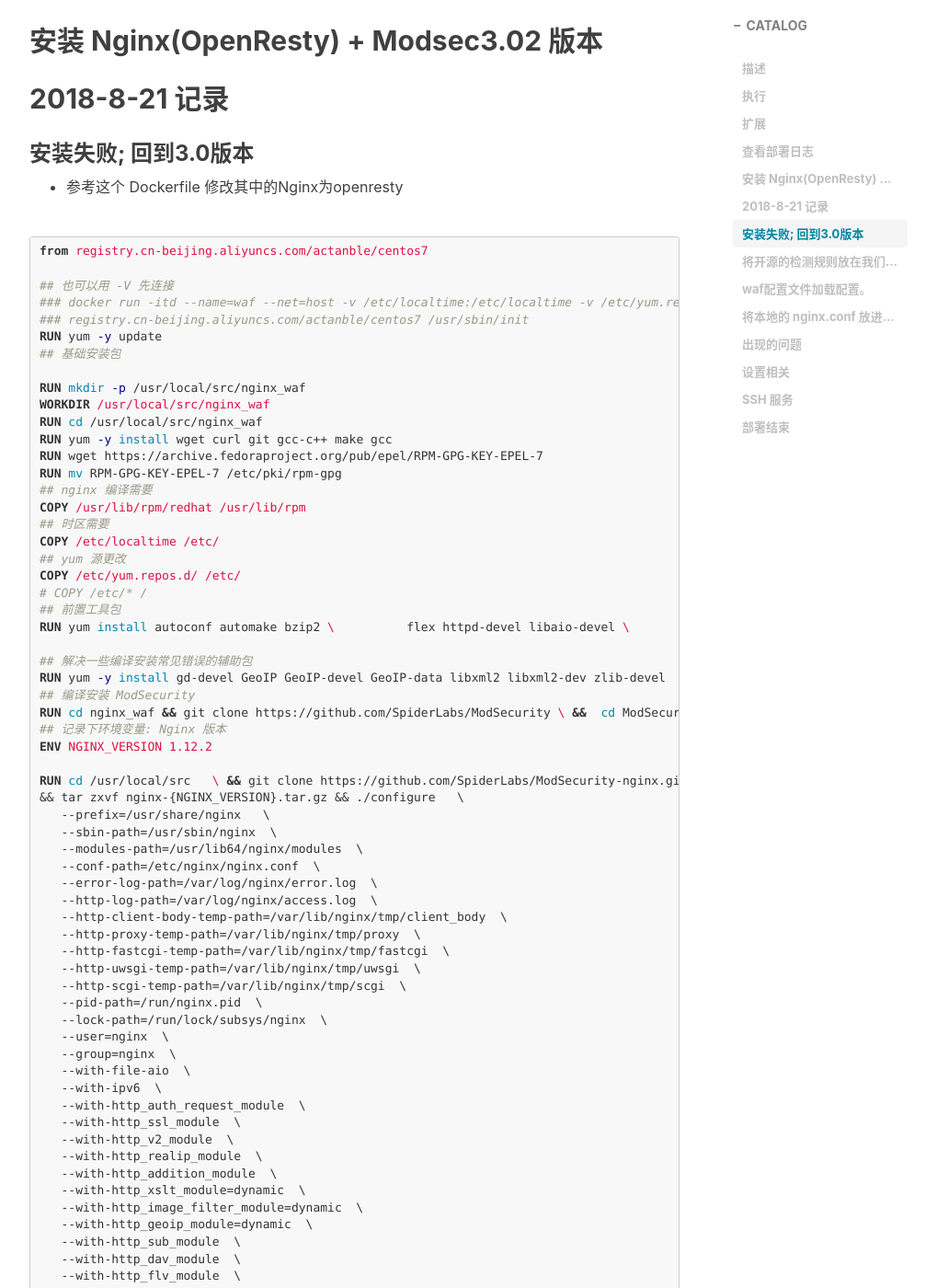
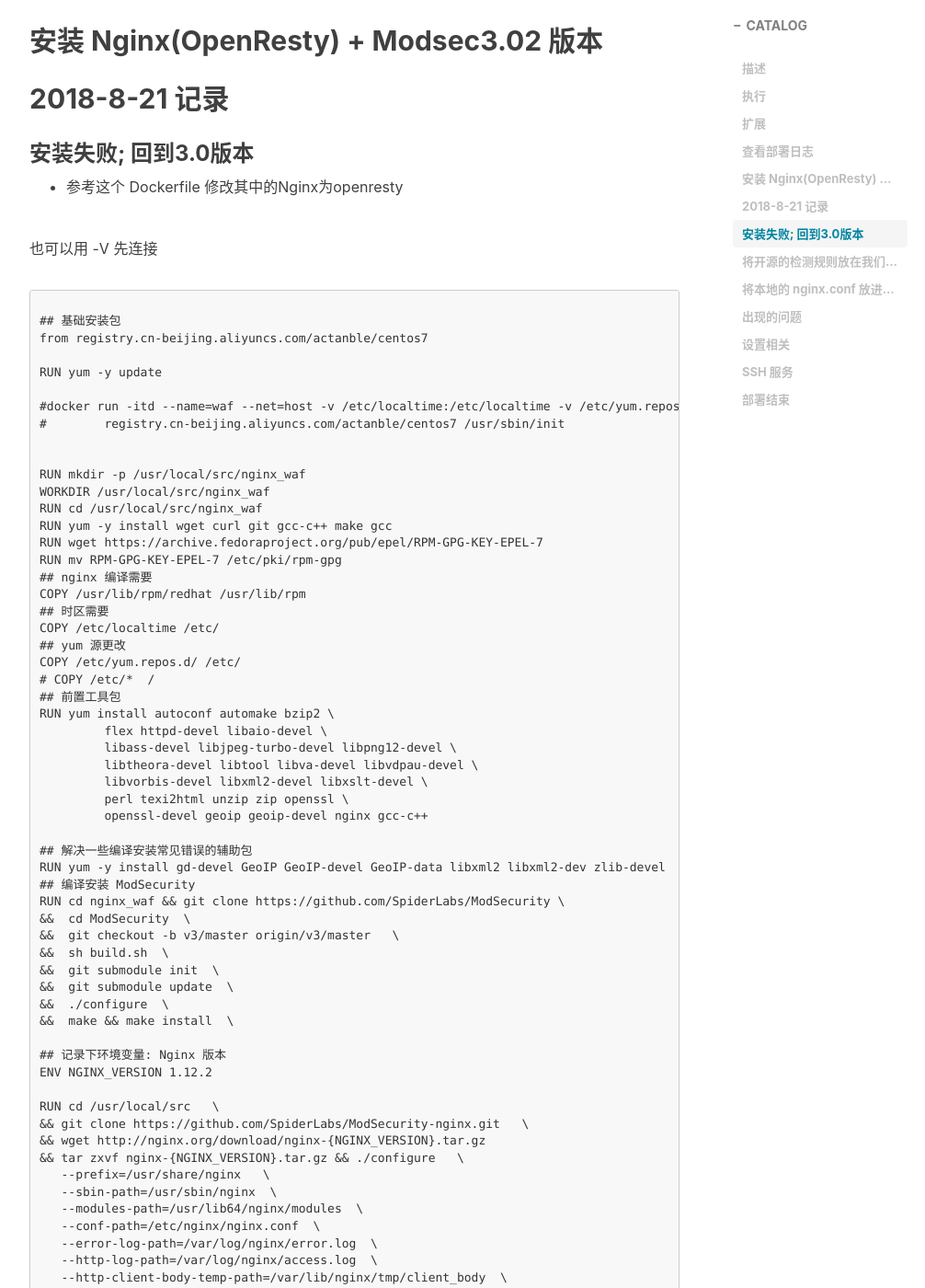
Before and after one commit to xx-zhang/meigea.github.io, a Jekyll site: the page built from _posts/2018-07-05-Docker部署Openresty+Modsecurity3教程.md, in a window 1280 px wide and 1400 px high, scrolled down 1243 px. Shown: the whole window at 92% size, without its empty margins (233-1239 px from the left). Built offline with Jekyll 4.4.1, drawn with Linux system fonts in a browser that asks for light colours; nearby versions of some CDN libraries; comment, search, counter and statistics services are not loaded; some of the changed text lies outside the part shown.

Commit message:
docker部署 openresty+modsecuriy教程

````diff
--- a/_posts/2018-07-05-Docker部署Openresty+Modsecurity3教程.md
+++ b/_posts/2018-07-05-Docker部署Openresty+Modsecurity3教程.md
@@ -29,14 +29,18 @@ tags:
 ### 安装失败; 回到3.0版本
 - 参考这个 Dockerfile 修改其中的Nginx为openresty
 
-```docker
+
+也可以用 -V 先连接
+```
+
+## 基础安装包
 from registry.cn-beijing.aliyuncs.com/actanble/centos7
 
-## 也可以用 -V 先连接
-###  docker run -itd --name=waf --net=host -v /etc/localtime:/etc/localtime -v /etc/yum.repos.d/:/etc/yum.repos.d/ \
-###         registry.cn-beijing.aliyuncs.com/actanble/centos7 /usr/sbin/init
 RUN yum -y update
-## 基础安装包
+
+#docker run -itd --name=waf --net=host -v /etc/localtime:/etc/localtime -v /etc/yum.repos.d/:/etc/yum.repos.d/ \
+#        registry.cn-beijing.aliyuncs.com/actanble/centos7 /usr/sbin/init
+
 
 RUN mkdir -p /usr/local/src/nginx_waf
 WORKDIR /usr/local/src/nginx_waf
@@ -134,12 +138,15 @@ RUN find /etc/nginx/ -type f -name "modsecurity.conf" | xargs sed -i "s/SecRuleE
 
 
 ### 将开源的检测规则放在我们的 nginx 里面
+
+```
 RUN cd nginx_waf && git clone https://github.com/SpiderLabs/owasp-modsecurity-crs.git \
 && cd owasp-modsecurity-crs/ \
 && cp -R owasp-modsecurity-crs/rules/ /etc/nginx/  \
 && cp crs-setup.conf.example /etc/nginx/crs-setup.conf
 ### waf配置文件加载配置。
 RUN echo "\n\n#加载规则配置文件\nInclude crs-setup.conf\n#加载所有规则\nInclude rules/*.conf\n#禁用某个规则方法\n#SecRuleRemoveById 911250\n" >> /etc/nginx/modsecurity.conf
+```
 
 ### 将本地的 nginx.conf 放进去; 添加
 
````
